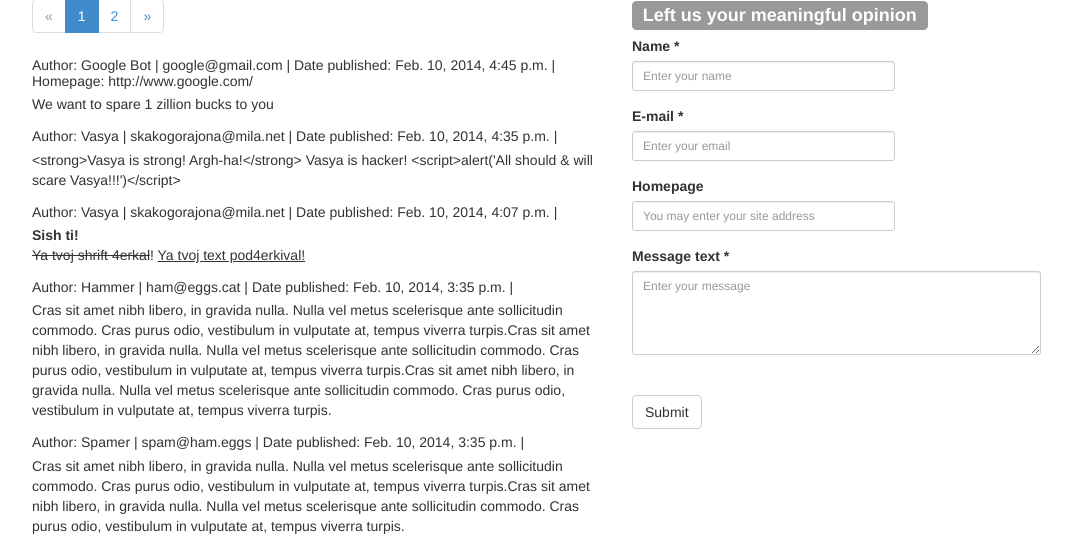
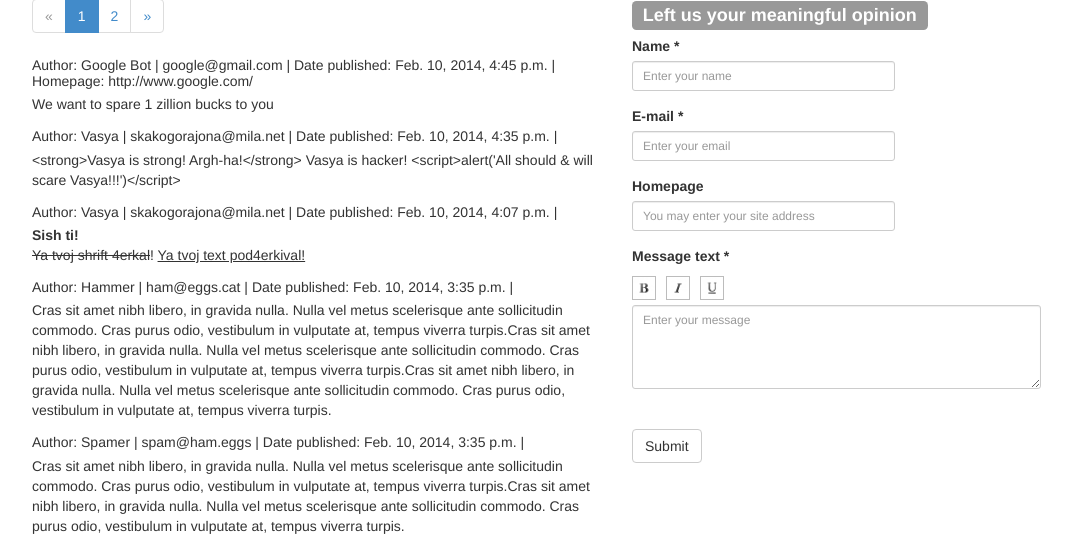
Before and after one commit to Valeriy-Burlaka/django-guest-book, a Django app: page /board/ in a window 1280 px wide. Shown: the part 127-667 px from the top of the page, without its empty margins (23-1095 px from the left). Run offline with Django 3.2, Linux system fonts and the light colour scheme; data comes from the database, SQL or seed files in the repository; some libraries are stand-ins or nearby versions.

Commit message:
Added bbcodes panel; updated form (added id for message_body); related staticfiles changes

```diff
--- a/guest_book/apps/book/forms.py
+++ b/guest_book/apps/book/forms.py
@@ -22,7 +22,8 @@ class MessageForm(forms.Form):
                              )
     message_body = forms.CharField(max_length=500, min_length=1,
                                    widget=forms.Textarea(attrs=\
-                                        {'placeholder': 'Enter your message',
+                                        {'id':'comment',
+                                         'placeholder': 'Enter your message',
                                          'class': 'form-control input-sm',
                                          'rows': '4'})
                                   )
--- /dev/null
+++ b/guest_book/apps/book/static/css/style.css
@@ -0,0 +1,9 @@
+.actions img {
+	border: 1px solid #bcbcbc;
+	margin: 5px 10px 5px 0;
+	cursor: pointer;
+	display: block;
+	float: left;
+	width: 24px;
+	height: 24px;
+}
--- a/guest_book/templates/book/message_board.html
+++ b/guest_book/templates/book/message_board.html
@@ -4,6 +4,8 @@
     <title>Welcome</title>
     {% load static from staticfiles %}
     <link type="text/css" rel="stylesheet" href="{% static 'css/bootstrap.min.css' %}"/>
+    <link type="text/css" rel="stylesheet" href="{% static 'css/style.css' %}"/>
+    <script type="text/javascript" src="{% static 'js/bbcodes.js' %}"></script>
     <script src="https://ajax.googleapis.com/ajax/libs/jquery/1.11.0/jquery.min.js"></script>
 </head>
 <body>
@@ -94,6 +96,11 @@
                     <div class="form-group">
                         <div class="col-xs-9 {% if form.errors.message_body %}has-error{% endif %}">
                             <label for="id_message_body">Message text *</label>
+                            <div class="actions">
+                                <img src="{% static 'images/icons/bold.gif' %}" onClick="setCommentText('comment', 'bold');"/>
+                                <img src="{% static 'images/icons/italic.gif' %}" onClick="setCommentText('comment', 'italic');"/>
+                                <img src="{% static 'images/icons/underline.gif' %}" onClick="setCommentText('comment', 'underline');"/>
+                            </div>
                             {{ form.message_body }}
                         </div>
                         <div class="col-xs-3">
```
Also changed, not shown: guest_book/apps/book/static/js/bbcodes.js (added, +42 -0 lines), guest_book/apps/book/static/images/icons/bold.gif (added), guest_book/apps/book/static/images/icons/italic.gif (added), guest_book/apps/book/static/images/icons/underline.gif (added).
